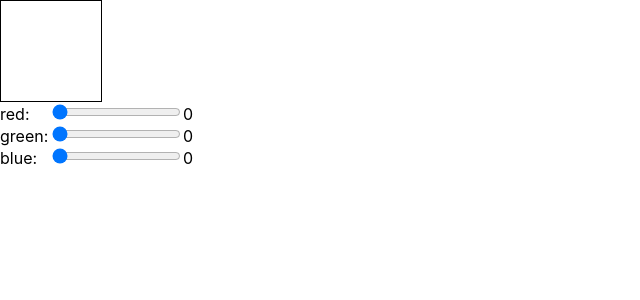
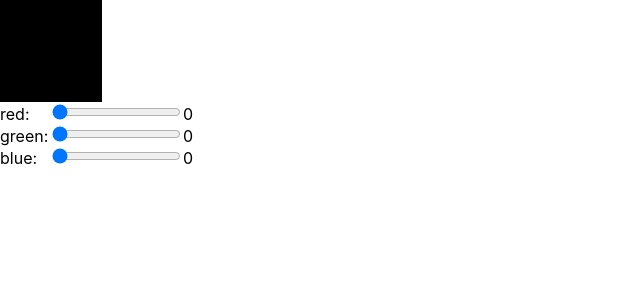
Before and after one commit to csci312-common/example-react-color-picker, a React (Create React App) app: page / in a window 1280 px wide. Shown: the top 300 px of the page, without its empty margins (0-640 px from the left). Built offline with nearby package versions, Linux system fonts and the light colour scheme.

Commit message:
Bubble up state

```diff
--- a/src/App.js
+++ b/src/App.js
@@ -2,30 +2,32 @@ import React, { useState } from 'react';
 import './App.css';
 
 
-function LabeledSlider({ label }){
-  const [value, setValue] = useState(0);
-
-  return (
+function LabeledSlider({ label, value, setValue }) {
+  return (
     <div>
-        <div className="color-label">{label}:</div>
-        <input type="range"
+      <div className="color-label">{label}:</div>
+      <input type="range"
          min="0"
          max="255"
          value={value}
-        onChange={(event)=>{setValue(event.target.value)}}
-        />
+         onChange={(event)=>{setValue(event.target.value)}}/>
       <span>{value}</span>
       </div>
   );
 }
 
 function ColorPicker() {
+  const [red, setRed] = useState(0);
+  const [green, setGreen] = useState(0);
+  const [blue, setBlue] = useState(0);
+
+  const color = {background: `rgb(${red}, ${green}, ${blue})`};
   return (
     <div className="color-picker">
-    <div className="color-swatch"></div>
-    <LabeledSlider label="red"/>
-    <LabeledSlider label="green"/>
-    <LabeledSlider label="blue"/>
+      <div className="color-swatch" style={color}></div>
+      <LabeledSlider label="red"   value={red}   setValue={(value)=>{setRed(value)}}/>
+      <LabeledSlider label="green" value={green} setValue={(value)=>{setGreen(value)}}/>
+      <LabeledSlider label="blue"  value={blue}  setValue={(value)=>{setBlue(value)}}/>
     </div>
   );
 }
```
Lines whose indentation alone changed are shown as unchanged.
